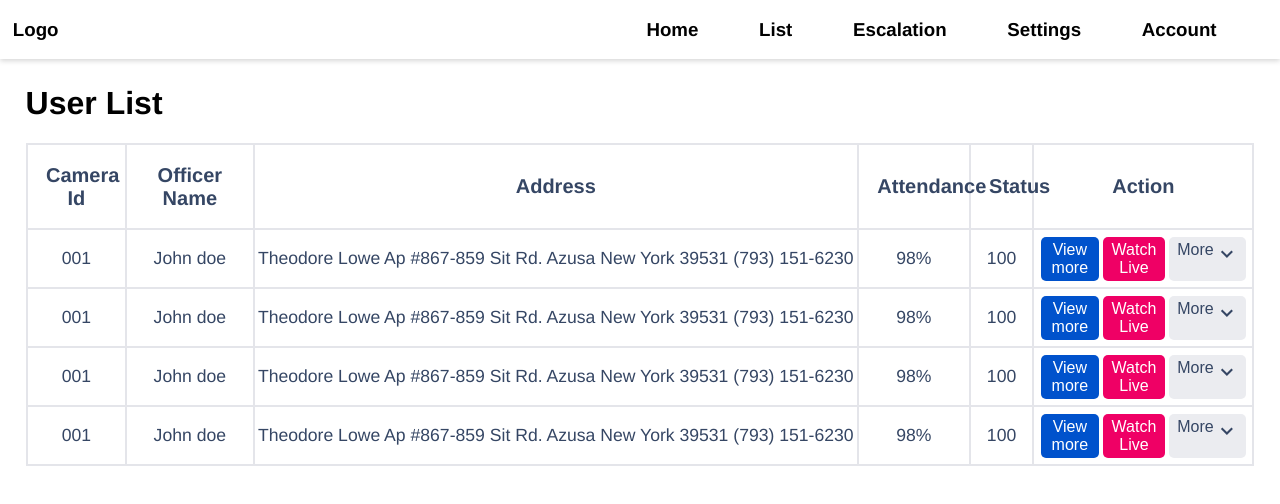
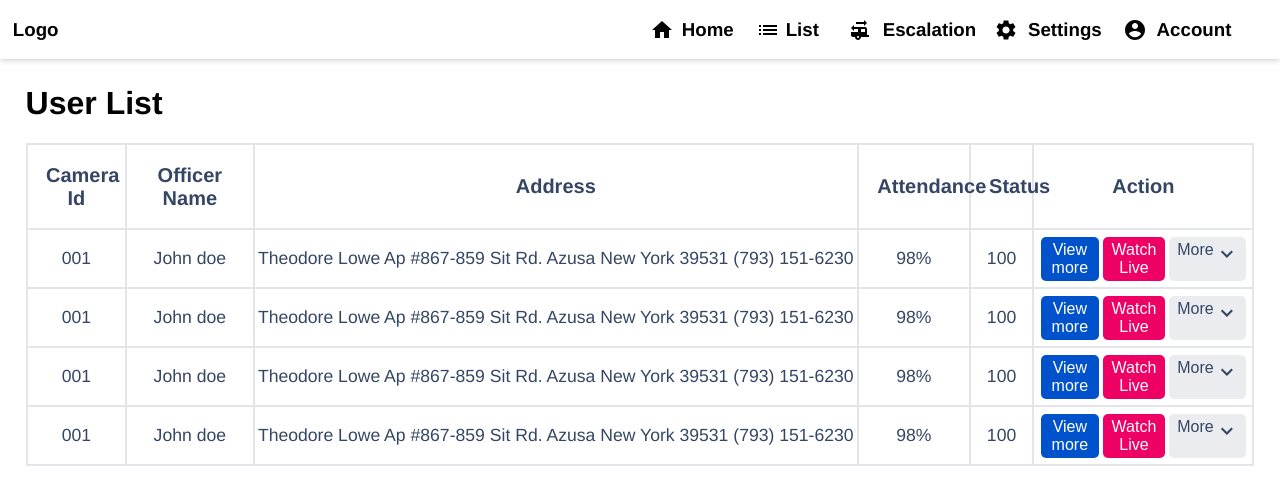
Before and after one commit to akshatsinghania/starlly-task, a React (Create React App) app: page / in a window 1280 px wide. Shown: the top 504 px of the page. Built offline with nearby package versions, Linux system fonts and the light colour scheme; no server answers.

Commit message:
added icons to navbar

```diff
--- a/src/components/navbar/Navbar.js
+++ b/src/components/navbar/Navbar.js
@@ -1,5 +1,12 @@
 import React from 'react';
 import Style from './Navbar.style';
+
+//icons
+import HomeIcon from '@material-ui/icons/Home';
+import ListIcon from '@material-ui/icons/List';
+import RvHookupIcon from '@material-ui/icons/RvHookup';
+import SettingsIcon from '@material-ui/icons/Settings';
+import AccountCircleIcon from '@material-ui/icons/AccountCircle';
 
 const Navbar = () => {
 	return (
@@ -7,11 +14,26 @@ const Navbar = () => {
 			<h3 className='logo'>Logo</h3>
 
 			<div className='nav'>
-				<h3 className='nav-item'>Home</h3>
-				<h3 className='nav-item'>List</h3>
-				<h3 className='nav-item'>Escalation</h3>
-				<h3 className='nav-item'>Settings</h3>
-				<h3 className='nav-item'>Account</h3>
+				<div className='nav-itemContainer'>
+					<HomeIcon />
+					<h3 className='nav-item'>Home</h3>
+				</div>
+				<div className='nav-itemContainer'>
+					<ListIcon />
+					<h3 className='nav-item'>List</h3>
+				</div>
+				<div className='nav-itemContainer'>
+					<RvHookupIcon />
+					<h3 className='nav-item'>Escalation</h3>
+				</div>
+				<div className='nav-itemContainer'>
+					<SettingsIcon />
+					<h3 className='nav-item'>Settings</h3>
+				</div>
+				<div className='nav-itemContainer'>
+					<AccountCircleIcon />
+					<h3 className='nav-item'>Account</h3>
+				</div>
 			</div>
 		</Style>
 	);
--- a/src/components/navbar/Navbar.style.js
+++ b/src/components/navbar/Navbar.style.js
@@ -12,6 +12,13 @@ const Style = styled.div`
 		flex: 0.45;
 		justify-content: space-between;
 	}
+	.nav-itemContainer {
+		display: flex;
+
+		* {
+			margin: auto 5%;
+		}
+	}
 `;
 
 export default Style;
```
